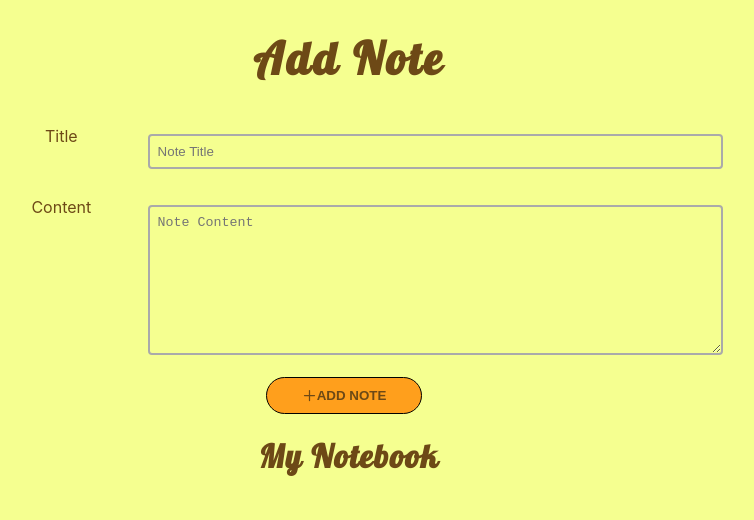
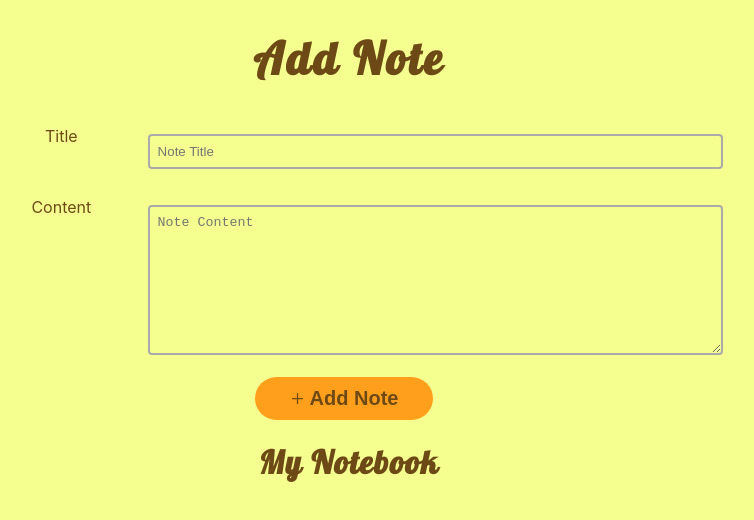
Before and after one commit to saheelsapovadia/note-taking-app, a React (Create React App) app: page / in a window 1280 px wide. Shown: the top 520 px of the page, without its empty margins (291-1045 px from the left). Built offline with nearby package versions, Linux system fonts and the light colour scheme.

Commit message:
removing unnecessary code

```diff
--- a/src/Components/NotesForm.js
+++ b/src/Components/NotesForm.js
@@ -22,7 +22,6 @@ const NotesForm = ({
       setContent("");
     }
   }, [mode]);
-  const [alertText, setAlertText] = useState("");
 
   const validateInput = () => {
     let Title = false;
@@ -33,18 +32,14 @@ const NotesForm = ({
     if (Title && !Content) {
       setTitleError("Title cannot be empty");
       alertMessage = "Title";
-      // alert(`${alertMessage}` + ` cannot be empty!`);
     } else if (!Title && Content) {
       alertMessage = "Content";
       setContentError("Content cannot be empty");
-      // alert(`${alertMessage}` + ` cannot be empty!`);
     } else if (Title && Content) {
       alertMessage = "Title and Content";
       setTitleError("Title cannot be empty");
       setContentError("Content cannot be empty");
-      // alert(`${alertMessage}` + ` cannot be empty!`);
     }
-
     return !Title && !Content ? true : false;
   };
 
@@ -67,12 +62,9 @@ const NotesForm = ({
   }, [content]);
   return (
     <div className="note-form-container">
-      {mode == "Add" ? (
-        <h1 className="note-form-title">Add Note</h1>
-      ) : (
-        <h1 className="note-form-title">Update Note</h1>
-      )}
-
+      <h1 className="note-form-title">
+        {mode == "Add" ? "Add Note" : "Update Note"}
+      </h1>
       <form className="note-form">
         <div className="note-field">
           <label>Title</label>
--- a/src/Components/noteform.css
+++ b/src/Components/noteform.css
@@ -56,21 +56,16 @@ textarea:focus {
   align-self: center;
   margin-right: 10px;
   border: none;
-  border: 1px solid black;
   border-radius: 90px;
   padding: 10px 35px;
   background-color: #ff9f1c;
   text-decoration: none;
-  text-transform: uppercase;
   font-weight: bold;
   cursor: pointer;
-  display: inline-block;
-  text-align: center;
   display: flex;
   align-items: center;
   justify-content: center;
-  /* line-height: 50px; */
-  text-align: center;
+  font-size: 20px;
 }
 .note-add-btn:hover {
   transform: translateY(-1px);
@@ -83,6 +78,7 @@ textarea:focus {
 .note-plus-icon {
   background-color: #ff9f1c;
   width: 15px;
+  margin-right: 5px;
 }
 .note-update-cancel {
   cursor: pointer;
```
